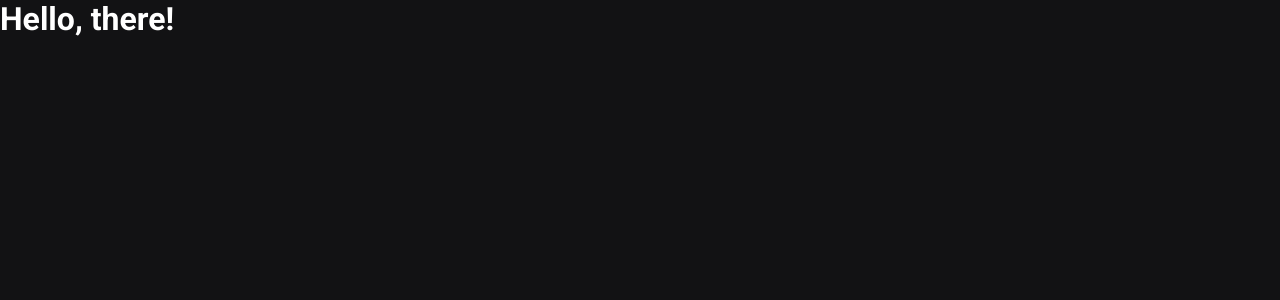
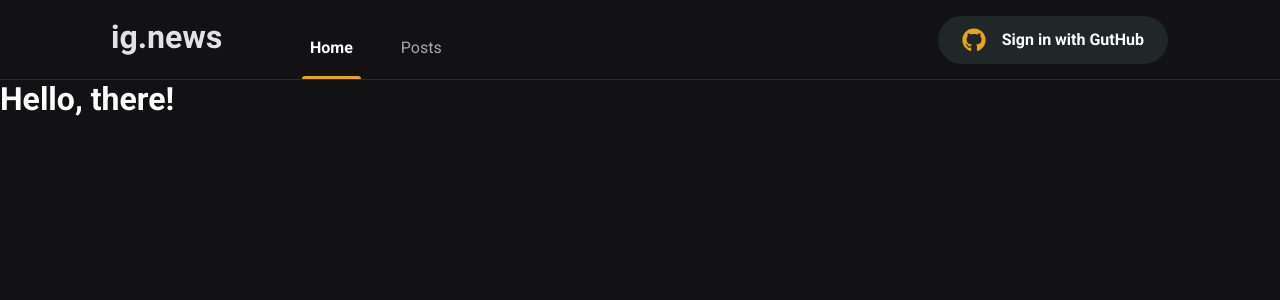
Before and after one commit to juliolmuller/ignite-react-ig.news, a Next.js app: page / in a window 1280 px wide. Shown: the top 300 px of the page. Built offline with nearby package versions, Linux system fonts and the light colour scheme.

Commit message:
feat: create Header component

```diff
--- a/package.json
+++ b/package.json
@@ -11,7 +11,8 @@
   "dependencies": {
     "next": "12.1.6",
     "react": "18.1.0",
-    "react-dom": "18.1.0"
+    "react-dom": "18.1.0",
+    "react-icons": "^4.3.1"
   },
   "devDependencies": {
     "@types/node": "16",
--- /dev/null
+++ b/src/components/Header/index.tsx
@@ -0,0 +1,22 @@
+import SignInButton from '~/components/SignInButton';
+
+import classes from './styles.module.scss';
+
+export default function Header() {
+  return (
+    <header className={classes.wrapper}>
+      <div className={classes.container}>
+        <img src="/img/logo.svg" alt="logo for ig.news" />
+
+        <nav>
+          <a className={classes.active} href="">
+            Home
+          </a>
+          <a href="">Posts</a>
+        </nav>
+
+        <SignInButton />
+      </div>
+    </header>
+  );
+}
--- /dev/null
+++ b/src/components/Header/styles.module.scss
@@ -0,0 +1,62 @@
+.wrapper {
+  height: 5rem;
+  width: 100%;
+  border-bottom: 1px solid var(--color-grey-700);
+
+  .container {
+    display: flex;
+    align-items: center;
+
+    height: 100%;
+    width: 100%;
+    max-width: 1120px;
+    margin: 0 auto;
+    padding: 0 2rem;
+
+    nav {
+      height: 100%;
+      margin-left: 5rem;
+
+      a {
+        position: relative;
+        display: inline-block;
+
+        height: 100%;
+        padding: 0.5rem;
+
+        color: var(--color-grey-300);
+        line-height: 5rem;
+        transition: color 150ms;
+
+        &:hover {
+          color: var(--color-white);
+        }
+
+        & + a {
+          margin-left: 2rem;
+        }
+
+        &.active {
+          color: var(--color-white);
+          font-weight: 700;
+
+          &::after {
+            content: '';
+            position: absolute;
+            bottom: 0;
+            right: 0;
+            left: 0;
+
+            height: var(--border-radius);
+            border-radius: var(--border-radius) var(--border-radius) 0 0;
+            background-color: var(--color-yellow-500);
+          }
+        }
+      }
+    }
+
+    button {
+      margin-left: auto;
+    }
+  }
+}
--- /dev/null
+++ b/src/components/SignInButton/index.tsx
@@ -0,0 +1,26 @@
+import { useState } from 'react';
+import { FaGithub } from 'react-icons/fa';
+import { FiX } from 'react-icons/fi';
+
+import classes from './styles.module.scss';
+
+export default function SignInButton() {
+  const [isAuthenticated, setAuthenticated] = useState(false);
+
+  function handleClick() {
+    setAuthenticated(!isAuthenticated);
+  }
+
+  return isAuthenticated ? (
+    <button className={classes.wrapper} type="button" onClick={handleClick}>
+      <FaGithub color="#04d361" />
+      Julio L. Muller
+      <FiX color="#737380" />
+    </button>
+  ) : (
+    <button className={classes.wrapper} type="button" onClick={handleClick}>
+      <FaGithub color="#eba417" />
+      Sign in with GutHub
+    </button>
+  );
+}
--- /dev/null
+++ b/src/components/SignInButton/styles.module.scss
@@ -0,0 +1,25 @@
+.wrapper {
+  display: flex;
+  align-items: center;
+  justify-content: center;
+  gap: 1rem;
+
+  height: 3rem;
+  border-radius: 1.5rem;
+  border: 0;
+  background-color: var(--color-grey-800);
+  padding: 0 1.5rem;
+
+  color: var(--color-white);
+  font-weight: bold;
+  transition: filter 150ms;
+
+  &:hover {
+    filter: brightness(80%);
+  }
+
+  svg {
+    height: 1.5rem;
+    width: 1.5rem;
+  }
+}
--- a/src/pages/_app.tsx
+++ b/src/pages/_app.tsx
@@ -1,7 +1,13 @@
 import { AppProps } from 'next/app';
 
 import '~/styles.scss';
+import Header from '~/components/Header';
 
 export default function MyApp({ Component, pageProps }: AppProps) {
-  return <Component {...pageProps} />;
+  return (
+    <>
+      <Header />
+      <Component {...pageProps} />
+    </>
+  );
 }
--- a/src/styles.scss
+++ b/src/styles.scss
@@ -2,11 +2,14 @@
   --color-white: #ffffff;
   --color-grey-100: #e1e1e6;
   --color-grey-300: #a8a8b3;
+  --color-grey-700: #29292e;
+  --color-grey-800: #1f2729;
   --color-grey-900: #121214;
   --color-black: #000000;
+  --color-cyan-500: #61dafb;
+  --color-yellow-500: #eba417;
 
-  --cyan-500: #61dafb;
-  --yellow-500: #eba417;
+  --border-radius: 3px;
 }
 
 * {
```
Also changed, not shown: public/img/logo.svg (added), 1 other file (tests, documents, lock files or other folders).
